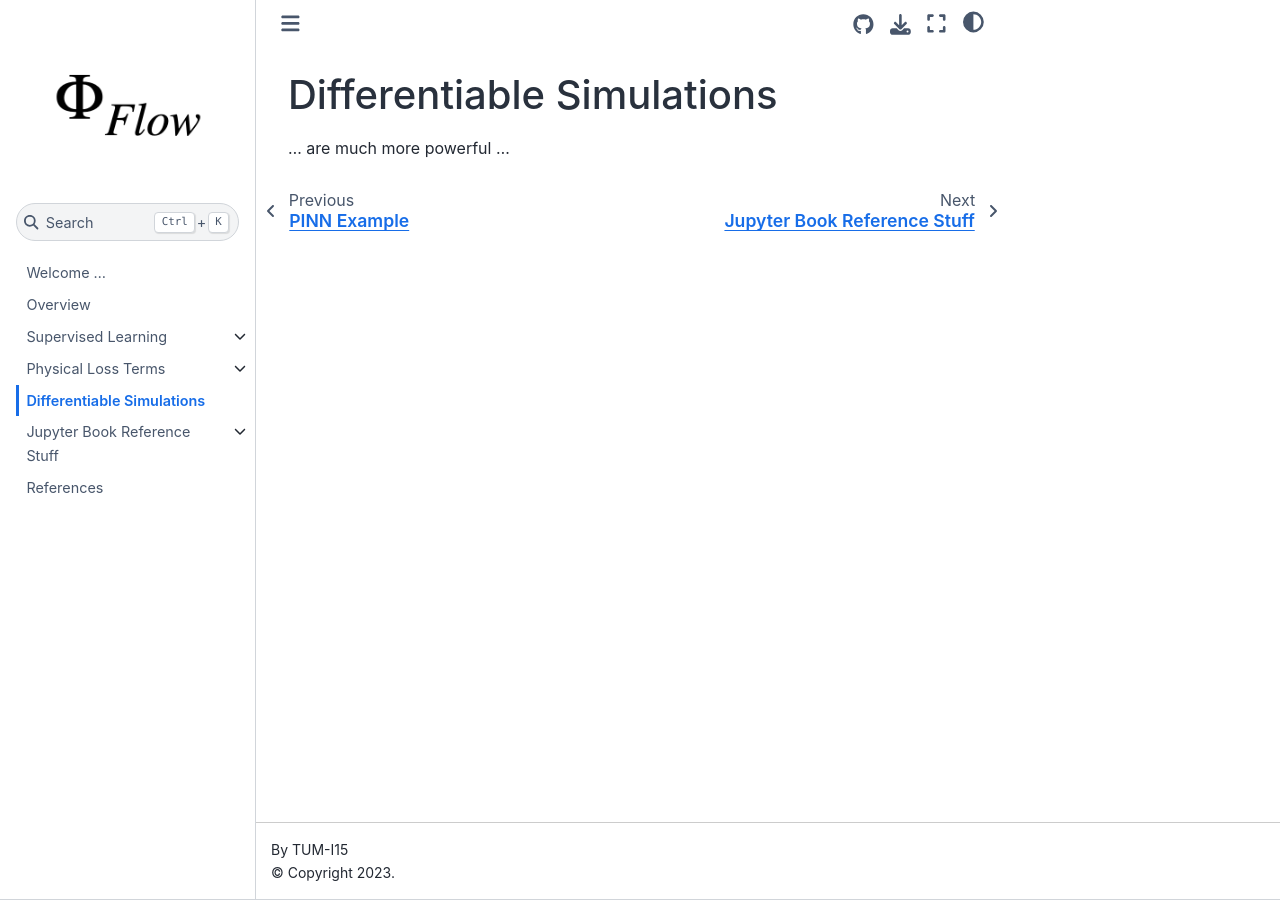
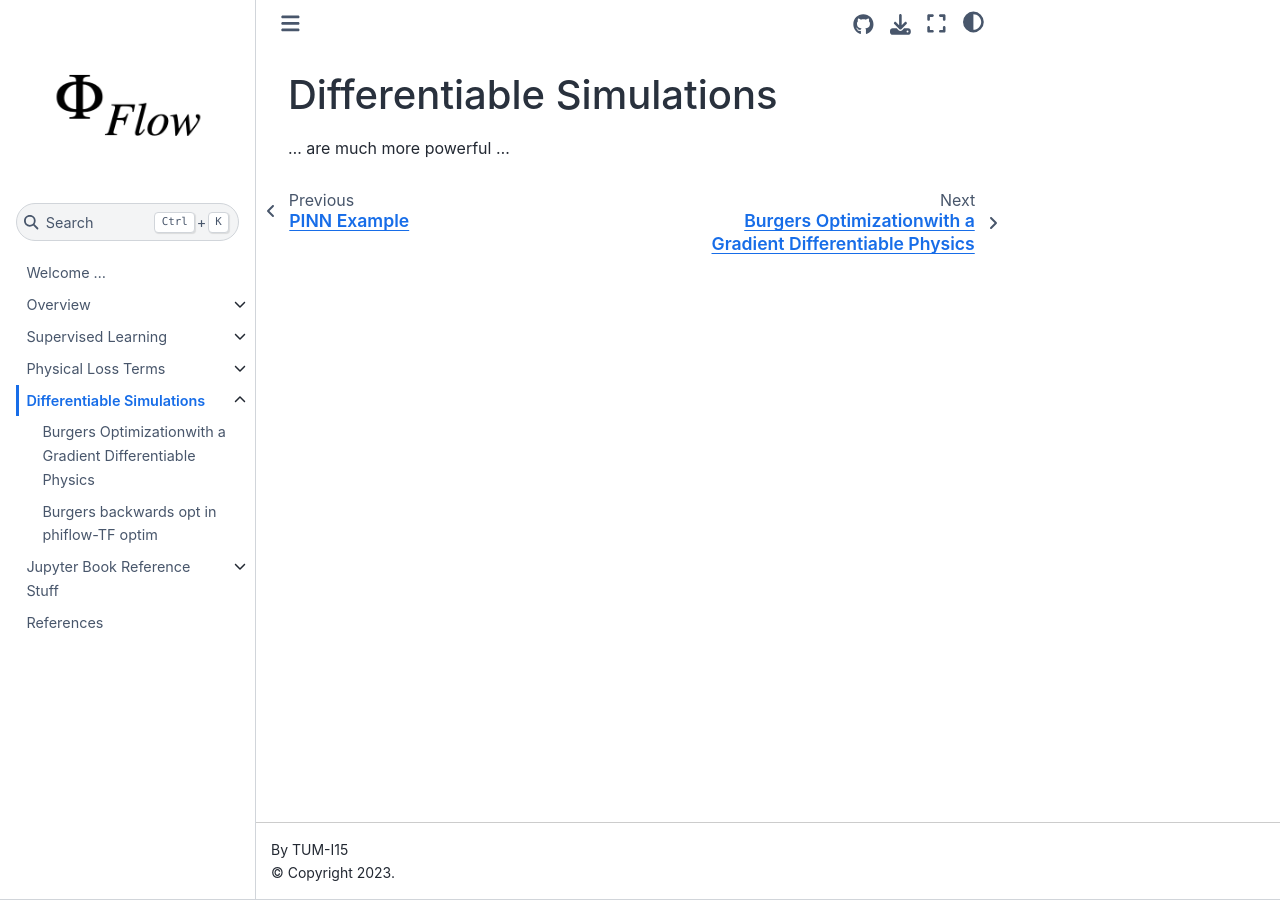
Before and after one commit to tum-pbs/pbdl-book, a Jupyter Book: the page built from diffphys.md, in a window 1280 px wide. Built offline with Jupyter Book 1.0.4 settings and Sphinx 7.4.7 and the Sphinx Book theme 1.1.4, drawn with Linux system fonts in a browser that asks for light colours; pages that are not in the unit, such as notebooks, are missing from menus.

Commit message:
updated tox

```diff
--- a/_toc.yml
+++ b/_toc.yml
@@ -2,14 +2,19 @@
 # Learn more at https://jupyterbook.org/customize/toc.html
 #
 - file: intro
-- file: overview
+- file: overview.md
+  sections:
+    - file: overview-burgers-forw.ipynb
 - file: supervised
   sections:
-    - file: supervised-airfoils
+    - file: supervised-airfoils.ipynb
 - file: physicalloss
   sections:
-    - file: physicalloss-code
+    - file: physicalloss-code.ipynb
 - file: diffphys
+  sections:
+    - file: diffphys-code-gradient.ipynb
+    - file: diffphys-code-tf.ipynb
 - file: jupyter-book-reference
   sections:
     - file: markdown
```
